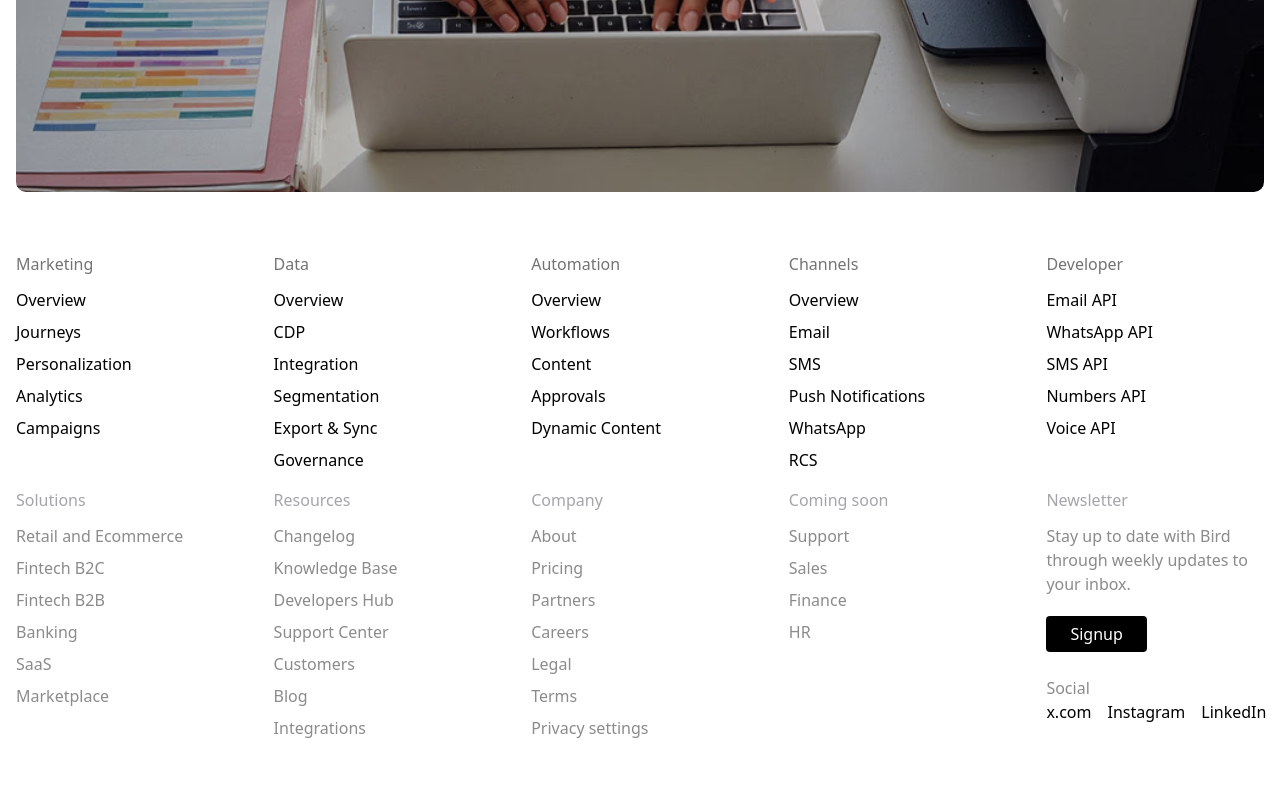
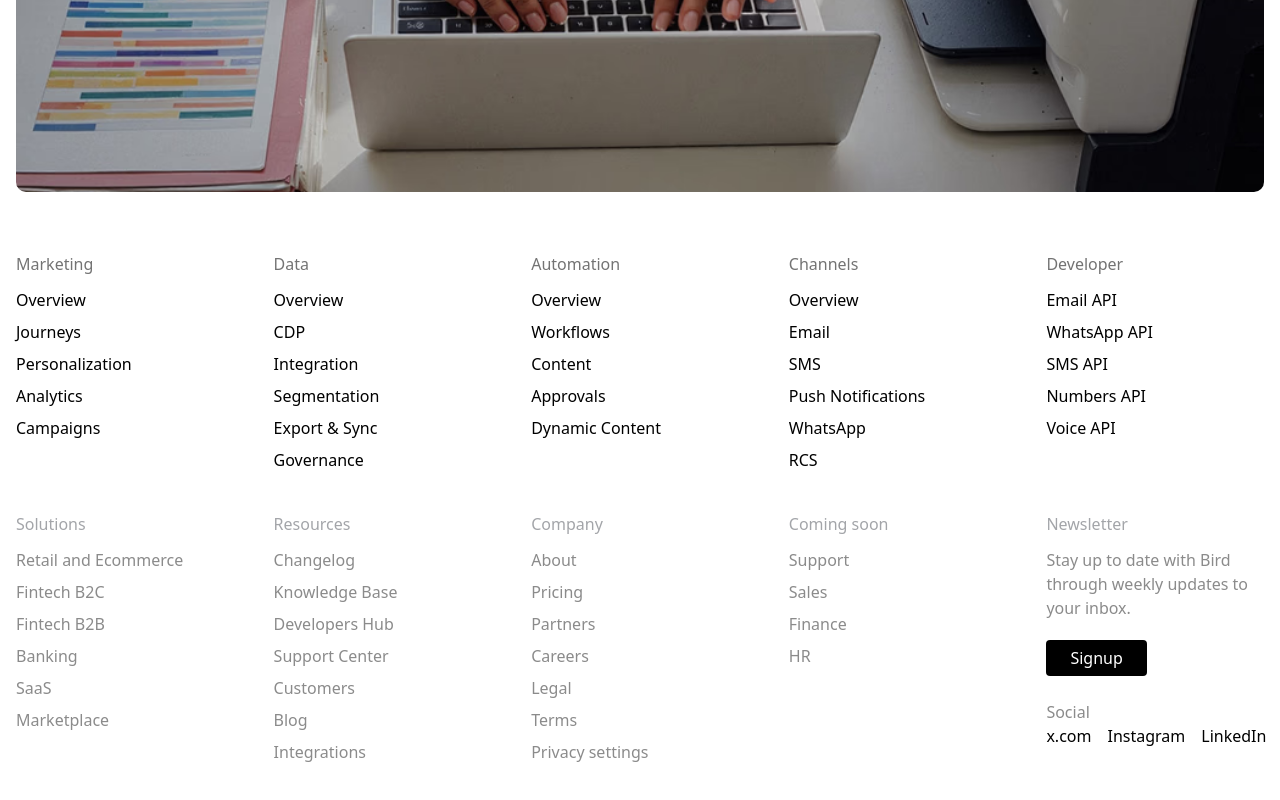
Before and after one commit to KammNOOK/Bird-Landing-Test-with-Tailwind, a website: page index.html in a window 1280 px wide. Shown: the part 8407-9207 px from the top of the page. Drawn offline with Linux system fonts and the light colour scheme.

Commit message:
Update index.html

```diff
--- a/index.html
+++ b/index.html
@@ -352,7 +352,7 @@
 </section>
 
 <!-- FOOTER (1 → 2 → 5 cols, keeping your groups) -->
-<footer class="grid grid-cols-1 sm:grid-cols-2 lg:grid-cols-5 mx-auto max-w-[1320px] pb-20 gap-10 gap-y-4 px-4">
+<footer class="grid grid-cols-1 sm:grid-cols-2 lg:grid-cols-5 mx-auto max-w-[1320px] pb-20 gap-10 gap-y-6 px-4">
   <nav>
     <p class="pb-3 text-[#737373]">Marketing</p>
     <ul class="space-y-2">
```
